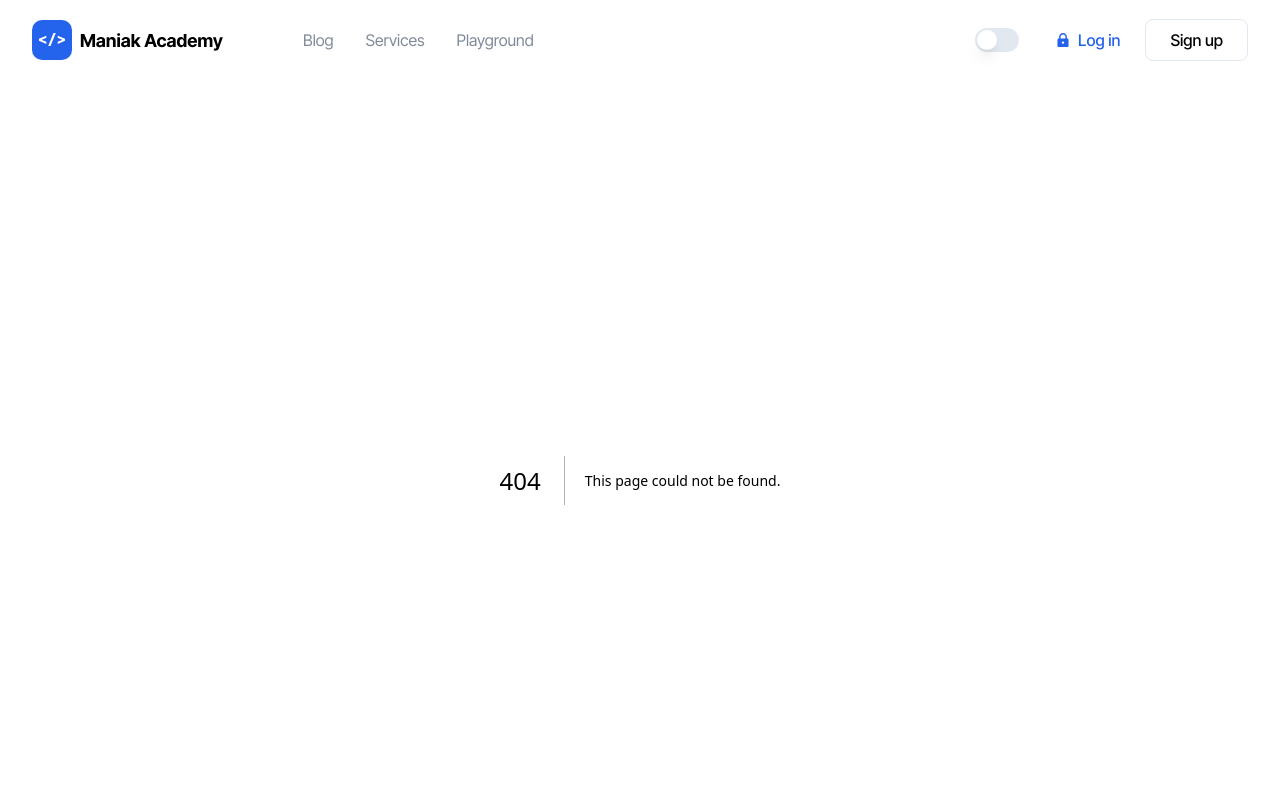
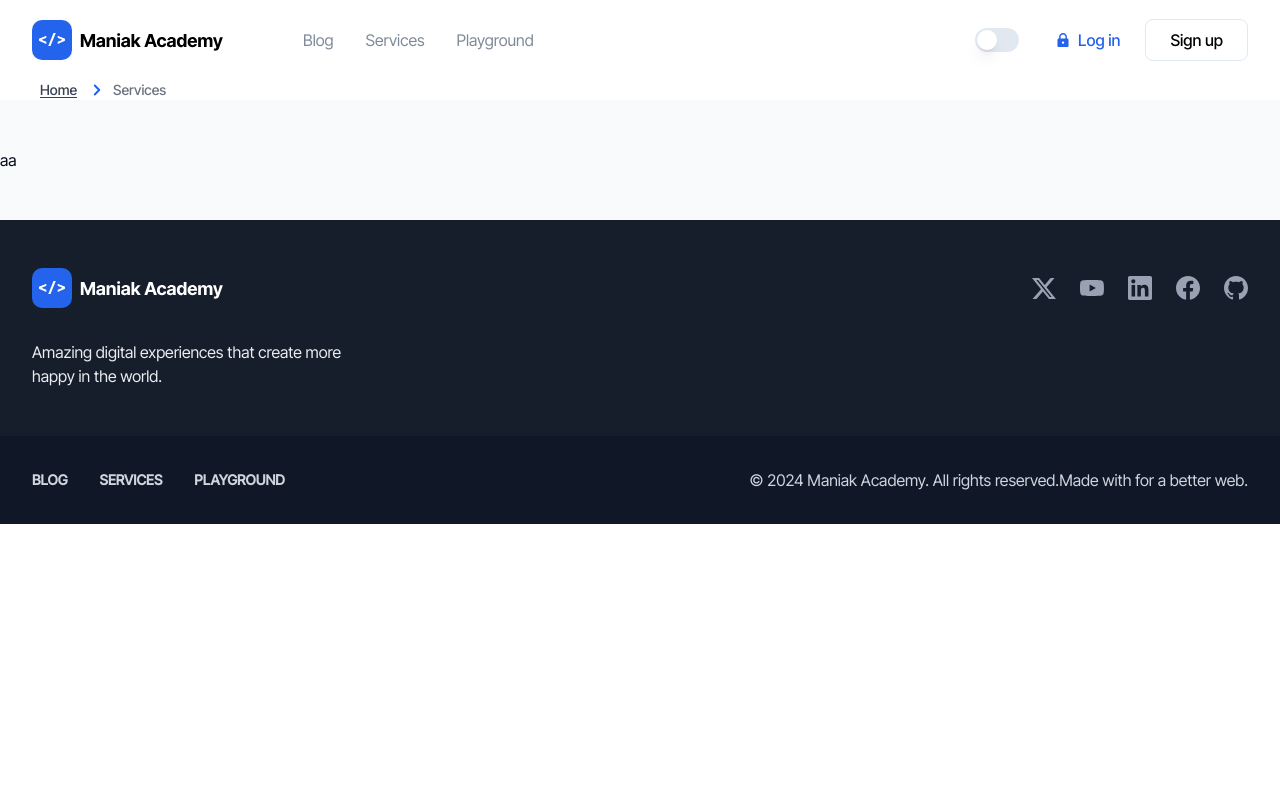
Before and after one commit to sebbycorp/project-maniak-io, a Next.js app: page /services in a window 1280 px wide. Before the commit this address had no page. Shown: the top 800 px of the page. Built offline with nearby package versions, Linux system fonts and the light colour scheme.

Commit message:
breadcrumbs

```diff
--- /dev/null
+++ b/src/components/ui/breadcrumbs.tsx
@@ -0,0 +1,66 @@
+import Link from 'next/link';
+
+type ItemConfig = {
+  title: string;
+  url?: string;
+  isCurrentPage?: boolean;
+};
+
+type BreadcrumbsProps = {
+  items: ItemConfig[];
+};
+
+export function Breadcrumbs({ items }: BreadcrumbsProps) {
+  return (
+    <nav className="flex" aria-label="Breadcrumb">
+      <ol className="inline-flex items-center space-x-1 md:space-x-2 rtl:space-x-reverse">
+        {items.map((item, index) => (
+          <li className="flex items-center gap-2" key={index}>
+            {index > 0 && (
+              <svg
+                className="ml-2"
+                xmlns="http://www.w3.org/2000/svg"
+                width="8"
+                height="12"
+                viewBox="0 0 8 12"
+                fill="none"
+              >
+                <path
+                  d="M1.75 10.5L6.25 6L1.75 1.5"
+                  stroke="#155EEF"
+                  stroke-width="1.8"
+                  stroke-linecap="round"
+                  stroke-linejoin="round"
+                />
+              </svg>
+            )}
+            <div className="flex items-center">
+              {item.url ? (
+                <Link
+                  href={item.url}
+                  className={`ms-1 text-sm font-medium text-[#155EEF] underline underline-offset-2 ${
+                    item.isCurrentPage
+                      ? 'text-gray-500'
+                      : 'text-gray-700 hover:text-blue-600 md:ms-2 dark:text-gray-400 dark:hover:text-white'
+                  }`}
+                >
+                  {item.title}
+                </Link>
+              ) : (
+                <span
+                  className={`ms-1 text-sm font-medium ${
+                    item.isCurrentPage
+                      ? 'text-gray-500'
+                      : 'text-gray-700 hover:text-blue-600 md:ms-2 dark:text-gray-400 dark:hover:text-white'
+                  }`}
+                >
+                  {item.title}
+                </span>
+              )}
+            </div>
+          </li>
+        ))}
+      </ol>
+    </nav>
+  );
+}
--- a/src/constants/routes.ts
+++ b/src/constants/routes.ts
@@ -1,11 +1,11 @@
 export const routes = [
   {
     name: 'Blog',
-    url: '/Services',
+    url: '/blog',
   },
   {
     name: 'Services',
-    url: '/Services',
+    url: '/services',
   },
   {
     name: 'Playground',
--- /dev/null
+++ b/src/layouts/base-layout.tsx
@@ -0,0 +1,15 @@
+import { Footer } from '@/sections/footer';
+import { Header } from '@/sections/header';
+import React from 'react';
+
+export function BaseLayout({ children }: { children: React.ReactNode }) {
+  return (
+    <React.Fragment>
+      <div className="container px-8">
+        <Header />
+        {children}
+      </div>
+      <Footer />
+    </React.Fragment>
+  );
+}
--- /dev/null
+++ b/src/layouts/subscribe-layout.tsx
@@ -0,0 +1,17 @@
+import { Footer } from '@/sections/footer';
+import { Header } from '@/sections/header';
+import { Subscribe } from '@/sections/subscribe';
+import React from 'react';
+
+export function SubscribeLayout({ children }: { children: React.ReactNode }) {
+  return (
+    <React.Fragment>
+      <div className="container px-8">
+        <Header />
+        {children}
+      </div>
+      <Subscribe />
+      <Footer />
+    </React.Fragment>
+  );
+}
--- a/src/lib/utils.ts
+++ b/src/lib/utils.ts
@@ -1,6 +1,13 @@
 import { type ClassValue, clsx } from 'clsx';
+import React from 'react';
 import { twMerge } from 'tailwind-merge';
 
 export function cn(...inputs: ClassValue[]) {
   return twMerge(clsx(inputs));
 }
+
+export function getValidChildren(children: React.ReactNode) {
+  return React.Children.toArray(children).filter((child) =>
+    React.isValidElement(child),
+  ) as React.ReactElement[];
+}
--- a/src/pages/_app.tsx
+++ b/src/pages/_app.tsx
@@ -1,17 +1,22 @@
+import { BaseLayout } from '@/layouts/base-layout';
 import { Footer } from '@/sections/footer';
 import { Header } from '@/sections/header';
 import '@/styles/globals.css';
+import { Layout } from 'lucide-react';
+import type { NextPage } from 'next';
 import type { AppProps } from 'next/app';
 import React from 'react';
 
-export default function App({ Component, pageProps }: AppProps) {
-  return (
-    <React.Fragment>
-      <div className="container px-8">
-        <Header />
-        <Component {...pageProps} />
-      </div>
-      <Footer />
-    </React.Fragment>
-  );
+export type NextPageWithLayout<P = {}, IP = P> = NextPage<P, IP> & {
+  getLayout?: (page: React.ReactElement) => React.ReactNode;
+};
+
+type AppPropsWithLayout = AppProps & {
+  Component: NextPageWithLayout;
+};
+
+export default function App({ Component, pageProps }: AppPropsWithLayout) {
+  const getLayout = Component.getLayout ?? ((page) => <BaseLayout>{page}</BaseLayout>);
+
+  return getLayout(<Component {...pageProps} />);
 }
--- /dev/null
+++ b/src/pages/services/index.tsx
@@ -0,0 +1,20 @@
+import { Breadcrumbs } from '@/components/ui/breadcrumbs';
+import { SubscribeLayout } from '@/layouts/subscribe-layout';
+import { Link } from 'lucide-react';
+
+export default function Home() {
+  return (
+    <>
+      <Breadcrumbs
+        items={[
+          { title: 'Home', url: '/' },
+          { title: 'Services', isCurrentPage: true },
+        ]}
+      />
+    </>
+  );
+}
+
+Home.getLayout = function getLayout(page: React.ReactNode) {
+  return <SubscribeLayout>{page}</SubscribeLayout>;
+};
--- /dev/null
+++ b/src/sections/subscribe/index.tsx
@@ -0,0 +1,3 @@
+export function Subscribe() {
+  return <div className="py-12 bg-[#F9FAFB] w-screen">aa</div>;
+}
```
